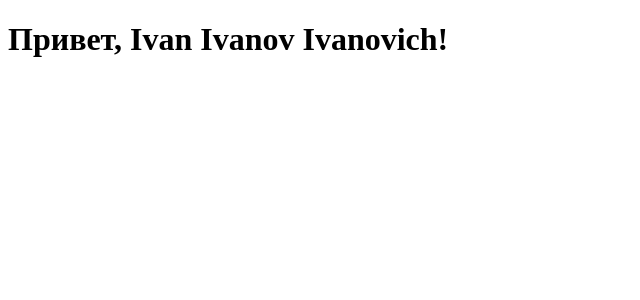
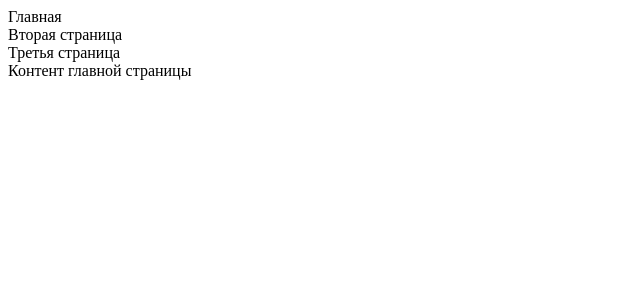
Before and after one commit to snooperv/reactts, a React (Create React App) app: page / in a window 1280 px wide. Shown: the top 300 px of the page, without its empty margins (0-640 px from the left). Built offline with nearby package versions, Linux system fonts and the light colour scheme.

Commit message:
Третье занятие

```diff
--- a/src/App.tsx
+++ b/src/App.tsx
@@ -1,38 +1,53 @@
-import React from "react";
+import React, { useState } from "react";
 
-/* Нащ\ш собственный тип данных, который нужен для работы функции format() */
-interface formatUser {
-  firstName: string;
-  secondname: string;
-  patronymic?: string;
+interface mainProps {
+  page: string;
+  example: number;
+}
+
+function MainContent(props: mainProps) {
+  if (props.page == "главная") {
+    return <div>Контент главной страницы</div>;
+  } else if (props.page == "вторая") {
+    return <div>Контент второй страницы</div>;
+  } else if (props.page == "третья") {
+    return <div>Контент третьей страницы</div>;
+  }
+  return <div></div>;
 }
 
 function App() {
-  /* Функция (просто выглядит немного по-другому) */
-  const format = (user: formatUser) => {
-    let name = user.firstName + " " + user.secondname;
-    if (user.patronymic) {
-      name += " " + user.patronymic;
-    }
-    return name;
-  };
+  const [page, setPage] = useState("главная");
 
-  /* Переменная user - словарь, который имеет три поля (ключа) */
-  const user = {
-    firstName: "Ivan",
-    patronymic: "Ivanovich",
-    secondname: "Ivanov",
-  };
-
-  const user2 = {
-    firstName: "Petr",
-    secondname: "Petrov",
-  };
-
-  /* Константа (неизменяемая переменная) */
-  const elem = <h1>Привет, {format(user)}!</h1>;
-
-  return elem; /* Отображаем элемент elem */
+  return (
+    <div>
+      <a
+        onClick={() => {
+          setPage("главная");
+        }}
+      >
+        Главная
+      </a>
+      <br />
+      <a
+        onClick={() => {
+          setPage("вторая");
+        }}
+      >
+        Вторая страница
+      </a>
+      <br />
+      <a
+        onClick={() => {
+          setPage("третья");
+        }}
+      >
+        Третья страница
+      </a>
+      <br />
+      <MainContent page={page} example={10} />
+    </div>
+  );
 }
 
 export default App;
--- a/src/index.css
+++ b/src/index.css
@@ -0,0 +1,7 @@
+a {
+  cursor: pointer;
+}
+
+a:hover {
+  color: blue;
+}
```
